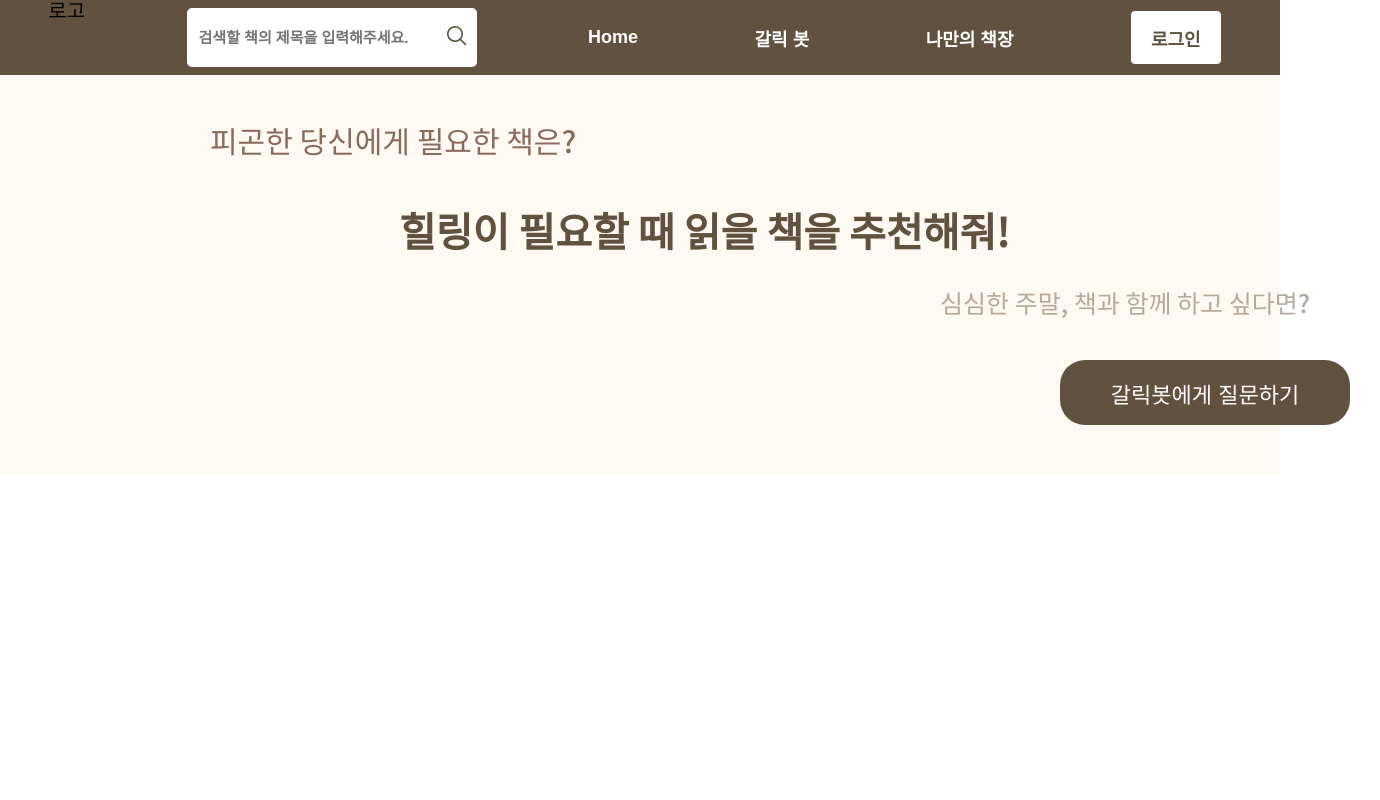
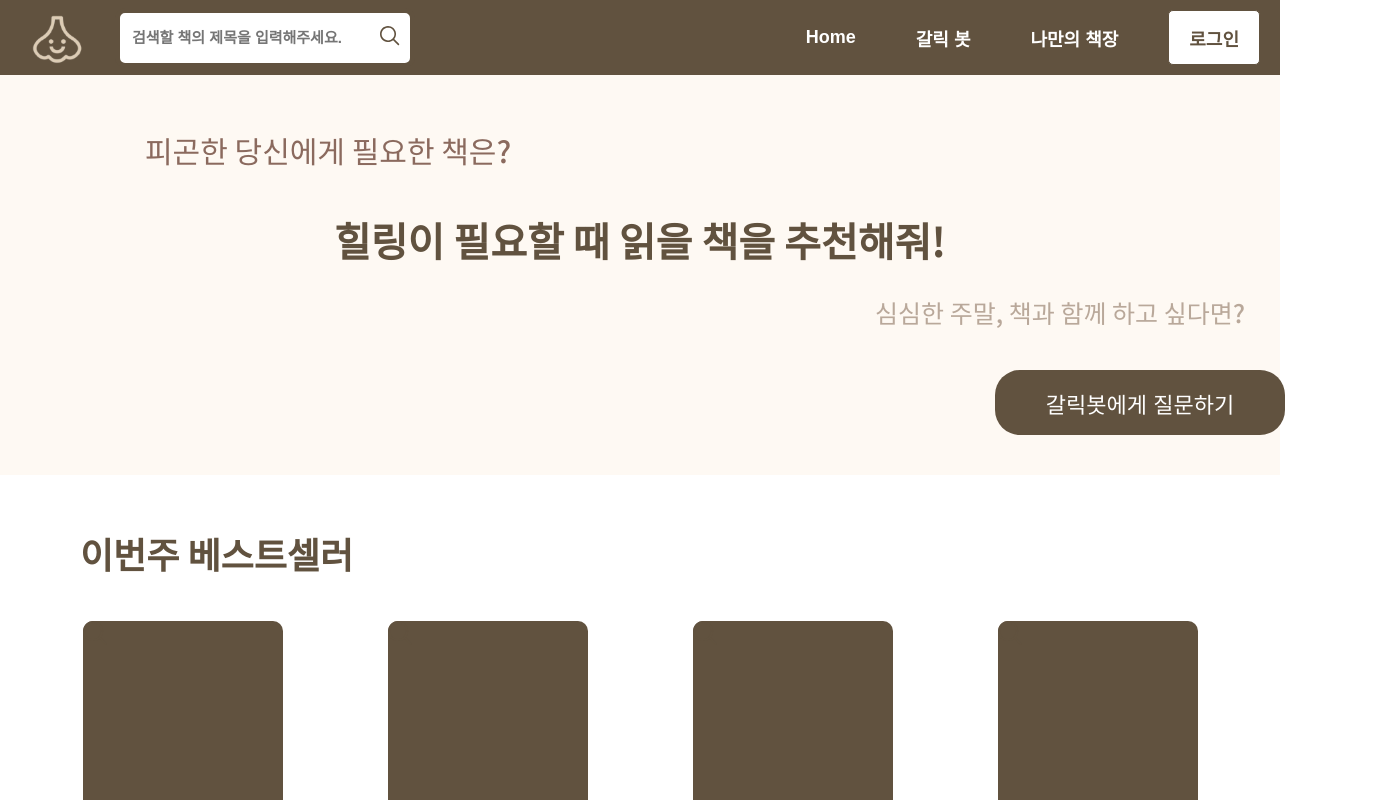
Before and after one commit to Only-Book/only-book-frontend, a React (Vite) app: page / in a window 1280 px wide. Shown: the top 800 px of the page, 1380 px wide, since content can reach past the window. Built offline with nearby package versions, Linux system fonts and the light colour scheme.

Commit message:
스타일 수정, 로고 추가

```diff
--- a/src/components/Header.jsx
+++ b/src/components/Header.jsx
@@ -1,6 +1,7 @@
 import { useState } from 'react';
 import { useNavigate } from 'react-router-dom';
 import searchIcon from "../image/search.svg";
+import garlic from "../image/garlic.svg";
 import styled from "styled-components";
 
 const Header = () => {
@@ -21,7 +22,10 @@ const Header = () => {
 
   return (
     <HeaderContainer>
-      로고
+      <LeftContainer>
+        <LogoContainer>
+          <img src={garlic} alt="로고" />
+        </LogoContainer>
         <SearchContainer>
                 <SearchInput
                     type="text"
@@ -38,23 +42,47 @@ const Header = () => {
                       <img src={searchIcon} alt="검색" />
                   </IconButton>
         </SearchContainer>
+      </LeftContainer>
+      <RightContainer>
         <StyledButton onClick={handleHomeClick}>Home</StyledButton>
         <StyledButton>갈릭 봇</StyledButton>
         <StyledButton onClick={handleMyBookClick}>나만의 책장</StyledButton>
         <LoginButton onClick={handleLoginClick}>로그인</LoginButton>
+      </RightContainer>
     </HeaderContainer>
   );
 };
 
 const HeaderContainer = styled.div`
   display: flex;
-  justify-content: space-around;
+  justify-content: space-between;
   background: ${({theme})=>theme.colors.brown};
   height: 75px;
 `;
 
+const LeftContainer = styled.div`
+display: flex;
+align-items: center;
+`
+
+const RightContainer = styled.div`
+display: flex;
+`
+
+const LogoContainer = styled.div`
+  display: flex;
+  align-items: center;
+  margin: 0px 30px;
+  img {
+    width: 55px; /* 이미지의 너비 설정 */
+    height: auto; /* 이미지 비율에 맞게 높이 자동 설정 */
+  }
+`;
+
 const SearchContainer = styled.div`
   display: flex;
+  align-content: center;
+  height: 60px;
   width: 300px;
   background: ${({theme})=>theme.colors.white};
   border-radius: 10px;
@@ -93,7 +121,7 @@ const StyledButton = styled.button`
   border: none;
   padding: 10px;
   cursor: pointer;
-  margin: 0px;
+  margin: 0px 20px;
   font-size: 18px;
   font-weight: bold;
 `;
@@ -108,7 +136,7 @@ const LoginButton = styled.button`
   border-radius: 5px;
   padding: 10px 20px;
   cursor: pointer;
-  margin: 10px;
+  margin: 10px 20px;
   font-size: 18px;
   font-weight: bold;
 `;
--- a/src/components/ShortBook.jsx
+++ b/src/components/ShortBook.jsx
@@ -51,13 +51,13 @@ const ShortBookContainer = styled.div`
   flex-direction: column;
   width: 100%;
   color: ${({ theme }) => theme.colors.brown};
-  margin: 0px;
+  margin-top: 20px;
 `;
 
 const BookContainer = styled.div`
   display: flex;
   justify-content: space-around;
-  margin-top: 30px;
+  margin-top: 0px;
 `;
 
 const BookItem = styled.div`
--- a/src/pages/Login.jsx
+++ b/src/pages/Login.jsx
@@ -108,7 +108,7 @@ const Button = styled.div`
 const JoinButton = styled.p`
   ${({ theme }) => theme.fonts.subText};
   color: #8e8e8e;
-  margin-top: 10px;
+  margin: 30px 20px;
   cursor: pointer;
 
   &:hover {
--- a/src/pages/MyBook.jsx
+++ b/src/pages/MyBook.jsx
@@ -1,7 +1,12 @@
 import styled from "styled-components";
+import LongBook from "../components/LongBook";
 
 const MyBook = () => {
-  return <MyBookContainer />;
+  return (
+  <MyBookContainer>
+    <LongBook />
+  </MyBookContainer>
+  );
 };
 
 const MyBookContainer = styled.div`
--- a/src/pages/OnlyBook.jsx
+++ b/src/pages/OnlyBook.jsx
@@ -1,4 +1,5 @@
 import styled from "styled-components";
+import ShortBook from "../components/ShortBook";
 
 const OnlyBook = () => {
   return (
@@ -9,6 +10,7 @@ const OnlyBook = () => {
       <SubText>심심한 주말, 책과 함께 하고 싶다면?</SubText>
       <AskButton>갈릭봇에게 질문하기</AskButton>
     </TextContainer>
+    <ShortBook />
   </OnlyBookContainer>
   );
 };
@@ -18,6 +20,7 @@ const OnlyBookContainer = styled.div`
   align-items: center;
   padding: 30px;
   display: flex;
+  flex-direction: column;
   height: 400px;
 `;
 
```
Also changed, not shown: src/image/garlic.svg (added). Lines whose indentation alone changed are shown as unchanged.
